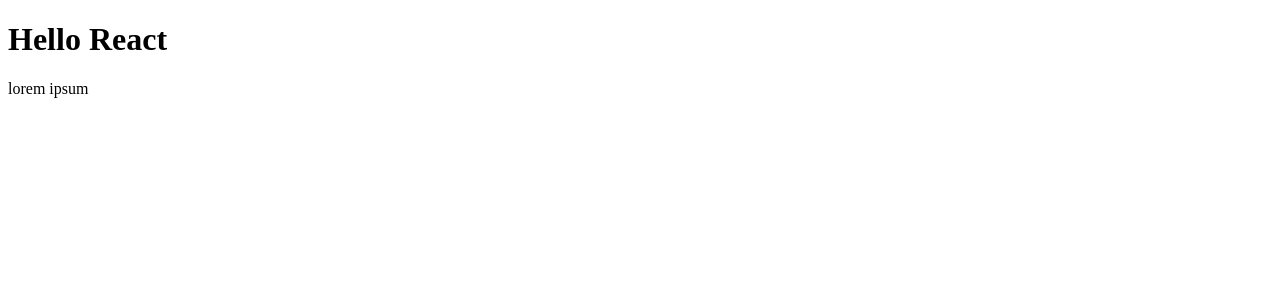
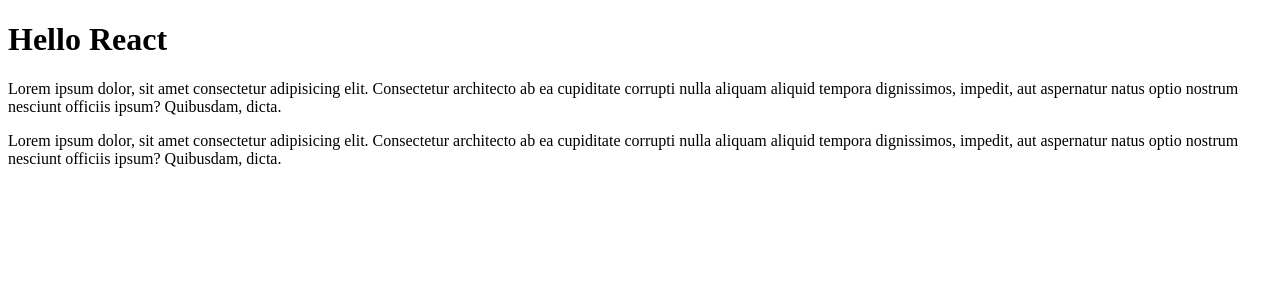
Before and after one commit to Zanydka/react-16-09, a React (Create React App) app: page / in a window 1280 px wide. Shown: the top 300 px of the page. Built offline with nearby package versions, Linux system fonts and the light colour scheme.

Commit message:
react fragment

```diff
--- a/src/index.tsx
+++ b/src/index.tsx
@@ -24,13 +24,44 @@
 //     </div>
 // )
 
-// function component
-function App() {
+// function
+// function App() {
+//     return (
+//         <div>
+//             <h1>Hello React</h1>
+//             <p>lorem ipsum</p>
+//         </div>
+//     )
+// }
+
+const Title = () => {
+    return <h1>Hello React</h1>
+}
+
+const Content = () => {
     return (
-        <div>
-            <h1>Hello React</h1>
-            <p>lorem ipsum</p>
-        </div>
+        <React.Fragment>
+            <p>
+                Lorem ipsum dolor, sit amet consectetur adipisicing elit.
+                Consectetur architecto ab ea cupiditate corrupti nulla aliquam
+                aliquid tempora dignissimos, impedit, aut aspernatur natus optio
+                nostrum nesciunt officiis ipsum? Quibusdam, dicta.
+            </p>
+            <p>
+                Lorem ipsum dolor, sit amet consectetur adipisicing elit.
+                Consectetur architecto ab ea cupiditate corrupti nulla aliquam
+                aliquid tempora dignissimos, impedit, aut aspernatur natus optio
+                nostrum nesciunt officiis ipsum? Quibusdam, dicta.
+            </p>
+        </React.Fragment>
+    )
+}
+const App = () => {
+    return (
+        <>
+            <Title />
+            <Content />
+        </>
     )
 }
 
```
